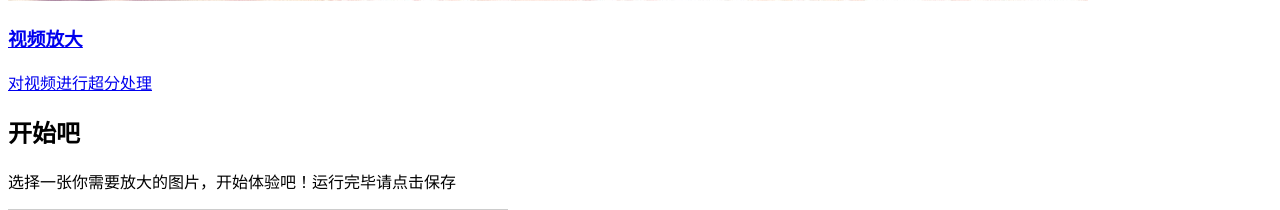
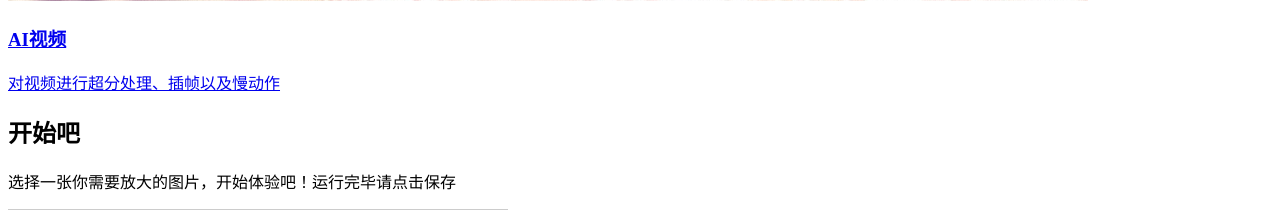
Before and after one commit to opteroncx/MoePhoto, a Flask app: template templates/index.html in a window 1280 px wide. Shown: the part 4379-4589 px from the top of the page. Run offline with Flask 2, Linux system fonts and the light colour scheme; the template is opened without the code that fills it, so the values that code supplies are empty; grey boxes labelled with a size stand in for pictures from a placeholder-image service; parts of the project's set-up code (start-up, migrations or seed data) failed here and were passed over; some libraries are stand-ins or nearby versions.

Commit message:
Update index.html

```diff
--- a/templates/index.html
+++ b/templates/index.html
@@ -131,8 +131,8 @@
 						<a href="/video">
 							<img src="static/images/img1.jpg" alt=" " class="img-responsive" />
 							<div class="agile-caption">
-								<h3>视频放大</h3>
-								<p>对视频进行超分处理</p>
+								<h3>AI视频</h3>
+								<p>对视频进行超分处理、插帧以及慢动作</p>
 							</div>
 						</a>
 					</div>
```
